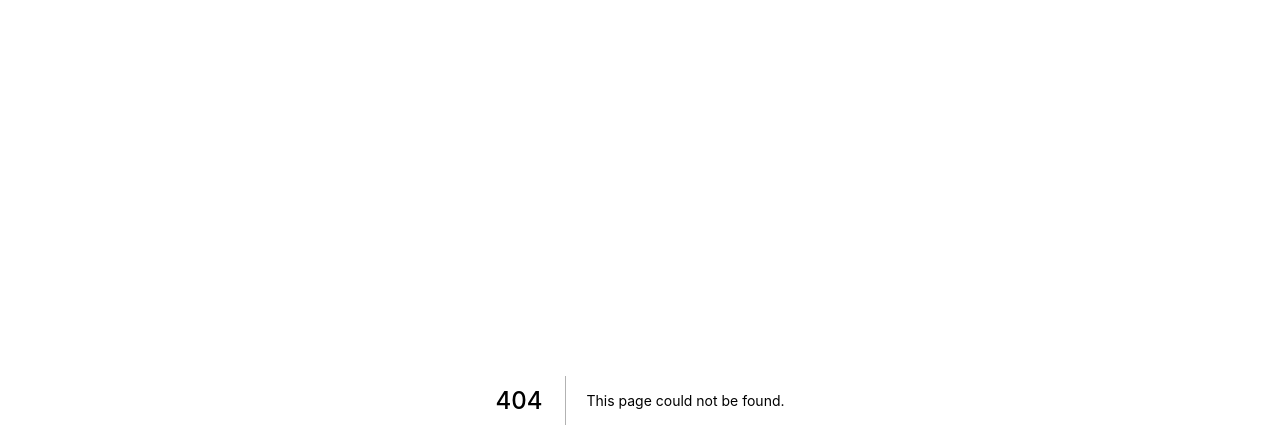
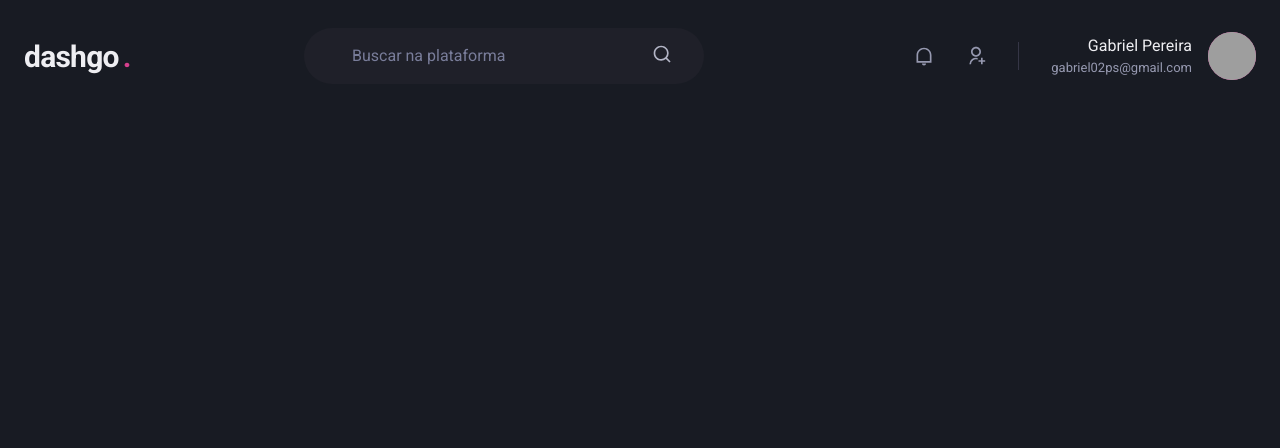
Before and after one commit to Gabriel02ps/dashgo, a Next.js app: page /dashboard in a window 1280 px wide. Before the commit this address had no page. Shown: the top 448 px of the page. Built offline with nearby package versions, Linux system fonts and the light colour scheme; grey boxes are pictures that could not be loaded.

Commit message:
sign in and header component creation

```diff
--- a/package.json
+++ b/package.json
@@ -16,7 +16,8 @@
     "framer-motion": "^6.3.0",
     "next": "12.1.5",
     "react": "18.0.0",
-    "react-dom": "18.0.0"
+    "react-dom": "18.0.0",
+    "react-icons": "^4.3.1"
   },
   "devDependencies": {
     "@types/node": "^17.0.25",
--- /dev/null
+++ b/src/components/Header.tsx
@@ -0,0 +1,83 @@
+import { Flex, Input, Text, Icon, HStack, Box, Avatar } from "@chakra-ui/react"
+import {RiNotificationLine, RiSearchLine, RiUserAddLine} from 'react-icons/ri'
+
+export default function Header() {
+  return (
+    <Flex
+      as='header'
+      width='100%'
+      maxWidth={1480}
+      h='20'
+      marginX='auto'
+      marginTop='4'
+      paddingX='6'
+      alignItems='center'
+    >
+      <Text
+        fontSize='3xl'
+        fontWeight='bold'
+        letterSpacing='tight'
+        width='64'
+      >
+        dashgo
+        <Text as='span' marginLeft='1' color='pink.500'>.</Text>
+      </Text>
+
+      <Flex
+        as='label'
+        flex='1'
+        paddingY='4'
+        paddingX='8'
+        marginLeft='6'
+        maxWidth={400}
+        alignSelf='center'
+        color='gray.200'
+        position='relative'
+        bg='gray.800'
+        borderRadius='full'
+      >
+        <Input
+          color='gray.50'
+          variant='unstyled'
+          paddingX='4'
+          marginRight='4'
+          placeholder='Buscar na plataforma'
+          _placeholder={{ color: 'gray.400'}}
+        />
+
+        <Icon as={RiSearchLine} fontSize='20'/>
+      </Flex>
+
+      <Flex
+        alignItems='center'
+        marginLeft='auto'
+      >
+       <HStack
+          spacing='8'
+          marginX='8'
+          paddingRight='8'
+          paddingY='1'
+          color='gray.300'
+          borderRightWidth={1}
+          borderColor='gray.700'
+        >
+          <Icon as={RiNotificationLine} fontSize='20'/>
+          <Icon as={RiUserAddLine} fontSize='20'/>
+        </HStack>
+
+        <Flex
+          alignItems='center'
+        >
+          <Box marginRight='4' textAlign='right'>
+            <Text>Gabriel Pereira</Text>
+            <Text color='gray.300' fontSize='small'>
+              gabriel02ps@gmail.com
+            </Text>
+          </Box>
+
+          <Avatar size='md' name='Gabriel Pereira' src='https://github.com/gabriel02ps.png'/>
+        </Flex>
+      </Flex>
+    </Flex>
+  )
+}
--- /dev/null
+++ b/src/pages/dashboard.tsx
@@ -0,0 +1,7 @@
+import Header from "../components/Header";
+
+export default function Dashboard() {
+  return (
+    <Header />
+  )
+}
```
Also changed, not shown: src/components/Form/Input.tsx (added, +27 -0 lines), src/pages/index.tsx (+29 -2 lines), 1 other file (tests, documents, lock files or other folders).
